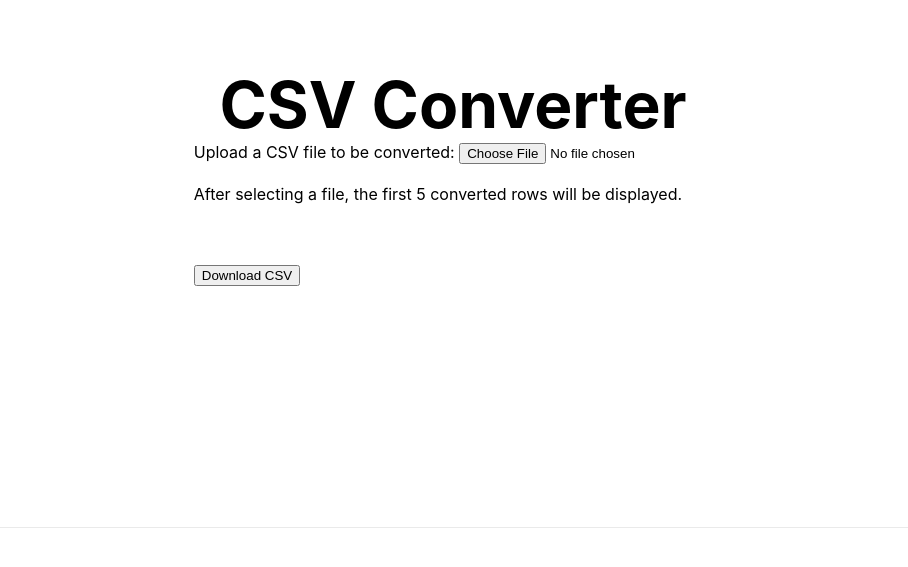
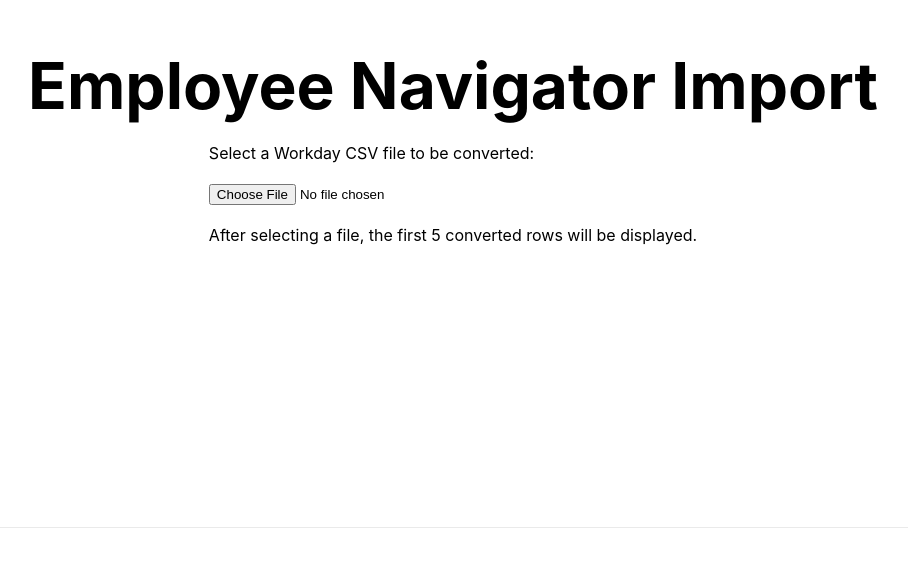
Before and after one commit to RyanFrantz/csv-converter, a Next.js app: page / in a window 1280 px wide. Shown: the part 173-740 px from the top of the page, without its empty margins (187-1095 px from the left). Built offline with nearby package versions, Linux system fonts and the light colour scheme.

Commit message:
Identifies the purpose of this project.
- Displays the download button only after an input file has been
  selected.

```diff
--- a/components/form.js
+++ b/components/form.js
@@ -67,9 +67,12 @@
   return (
     <div className="input">
       <form onSubmit={handleSubmit}>
+        <br/>
         <label htmlFor="csv-input-file">
-          Upload a CSV file to be converted:&nbsp;
+          Select a Workday CSV file to be converted:
         </label>
+        <br/>
+        <br/>
         <input id="csv-input-file" type="file" onChange={handleOnChange}/>
         <br/><br/>
         After selecting a file, the first 5 converted rows will be displayed.<br/><br/>
@@ -104,7 +107,12 @@
           )
         }
         <br/><br/>
+        { selectedFile ? (
         <button type="button" onClick={downloadCsv}>Download CSV</button>
+          ) : (
+            <></>
+          )
+        }
       </form>
 
       <style jsx>{`
--- a/pages/index.js
+++ b/pages/index.js
@@ -12,15 +12,14 @@
   return (
     <div className="container">
       <Head>
-        <title>Create Next App</title>
+        <title>Convert Workday to Employee Navigator</title>
         <link rel="icon" href="/favicon.ico" />
       </Head>
 
       <main>
         <h1 className="title">
-          CSV Converter
+          Employee Navigator Import
         </h1>
-
         <Form />
 
         <div className="output" id="output-section">
```
